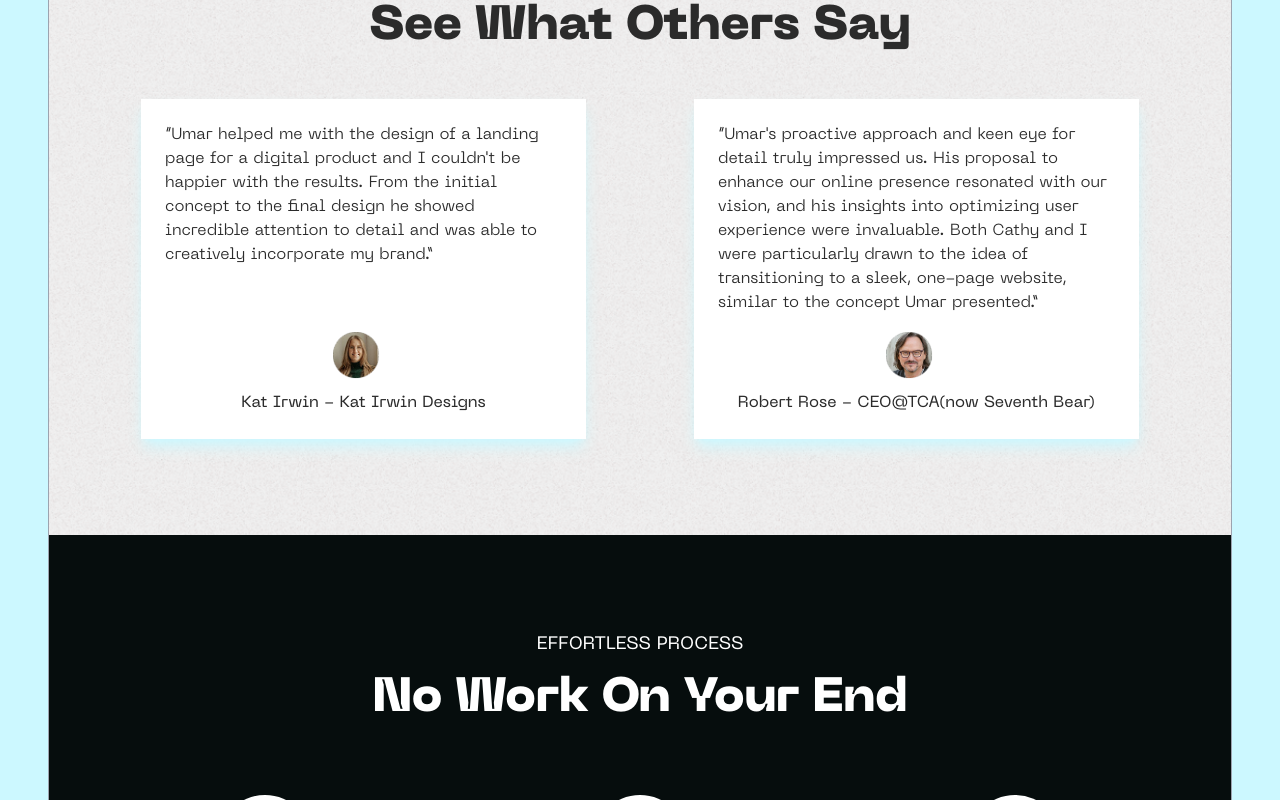
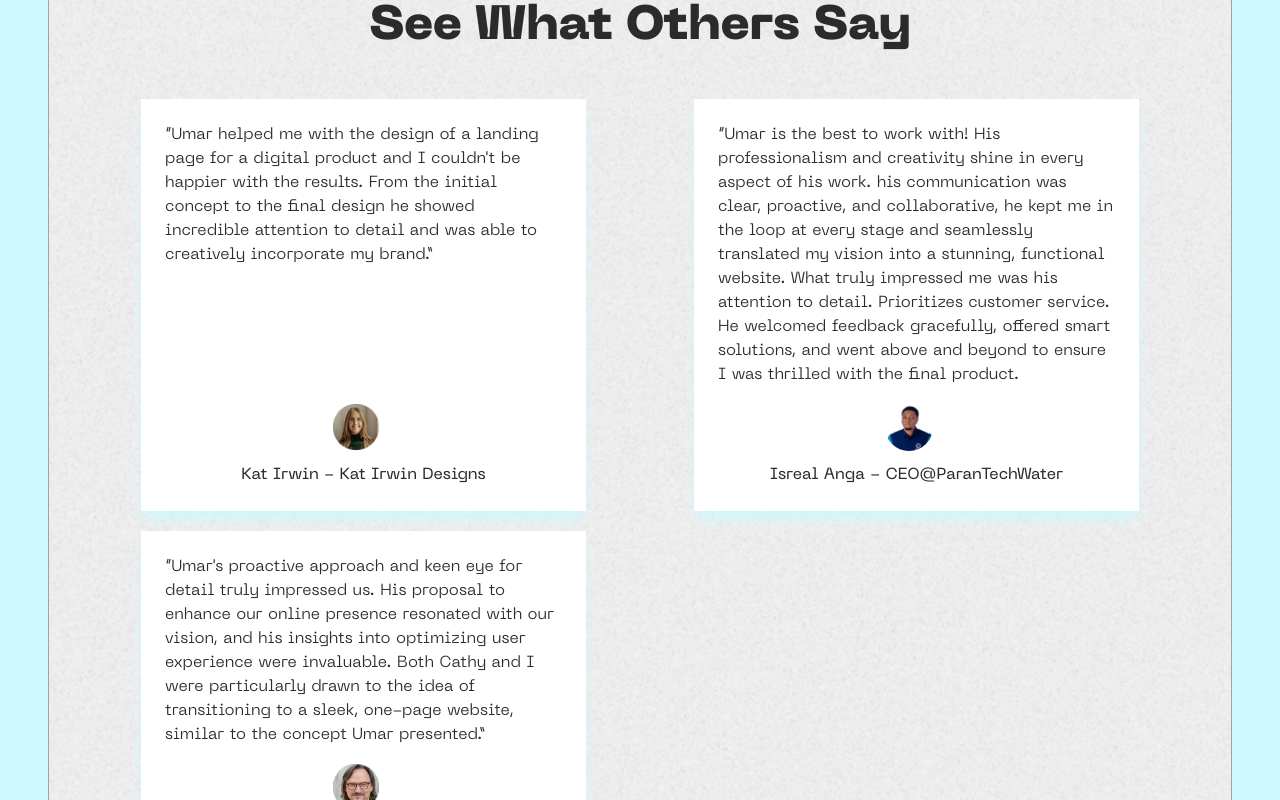
Before and after one commit to reality-farouqk/farouqkdesigns, a Next.js app: page / in a window 1280 px wide. Shown: the part 2620-3420 px from the top of the page. Built offline with nearby package versions, Linux system fonts and the light colour scheme.

Commit message:
some updates and minor changes

```diff
--- a/app/components/Testimonial.tsx
+++ b/app/components/Testimonial.tsx
@@ -11,6 +11,12 @@ const Testimonial: React.FC = () => {
     },
     {
       id: 2,
+      text: `“Umar is the best to work with! His professionalism and creativity shine in every aspect of his work. his communication was clear, proactive, and collaborative, he kept me in the loop at every stage and seamlessly translated my vision into a stunning, functional website. What truly impressed me was his attention to detail. Prioritizes customer service. He welcomed feedback gracefully, offered smart solutions, and went above and beyond to ensure I was thrilled with the final product.`,
+      image: '/isreal-anga.jpg',
+      name: 'Isreal Anga - CEO@ParanTechWater',
+    },
+    {
+      id: 3,
       text: `“Umar's proactive approach and keen eye for detail truly impressed us. His proposal to enhance our online presence resonated with our vision, and his insights into optimizing user experience were invaluable. Both Cathy and I were particularly drawn to the idea of transitioning to a sleek, one-page website, similar to the concept Umar presented.”`,
       image: '/robert@contentadvisory.png',
       name: 'Robert Rose - CEO@TCA(now Seventh Bear)',
--- a/package.json
+++ b/package.json
@@ -30,6 +30,7 @@
     "react-dom": "18.2.0",
     "react-icons": "^5.4.0",
     "react-router-dom": "^7.1.5",
+    "sharp": "^0.34.1",
     "spam-check": "^1.0.1",
     "spam-detection": "^1.0.3",
     "typescript": "5.4.4"
```
Also changed, not shown: public/isreal-anga.jpg (added), 1 other file (tests, documents, lock files or other folders).
